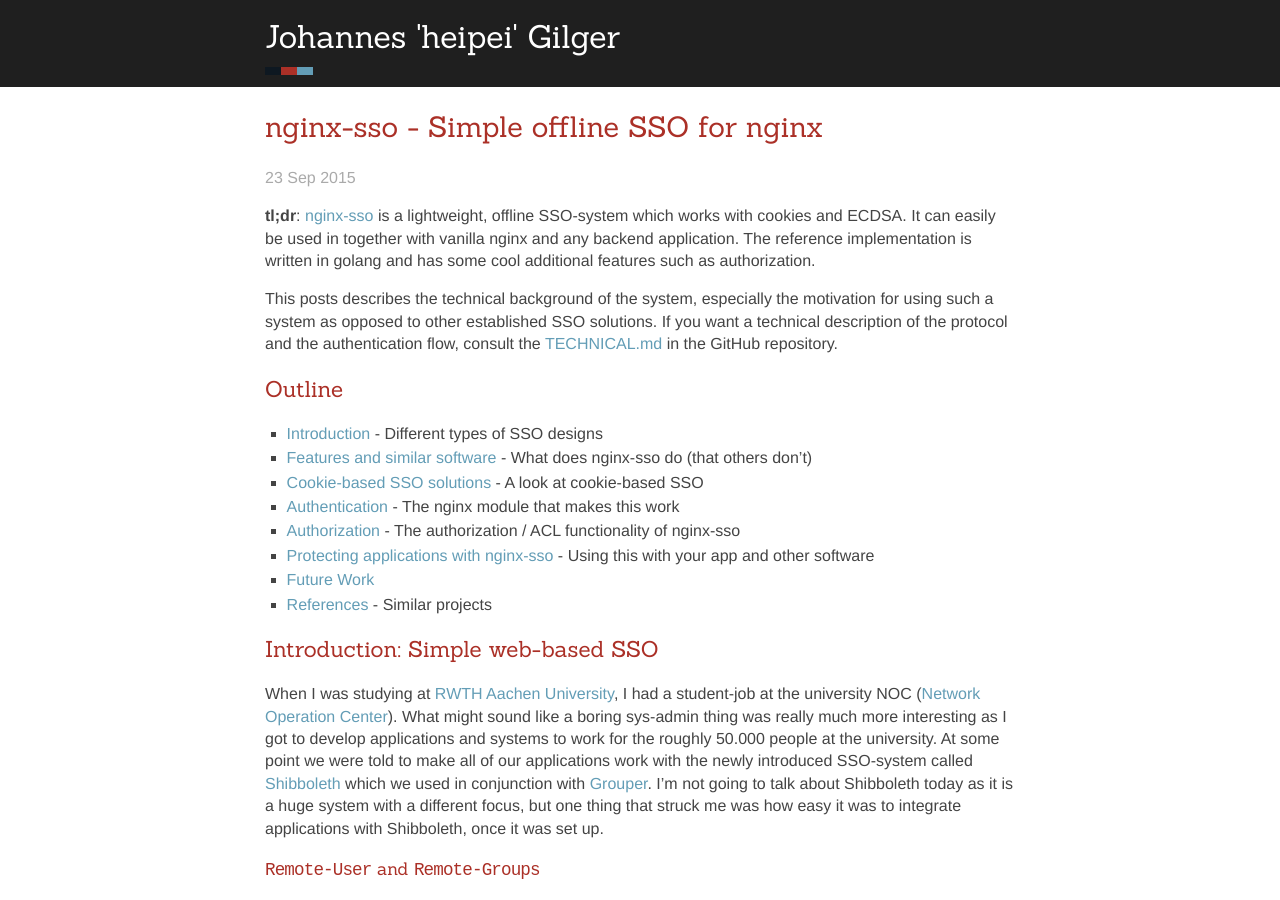
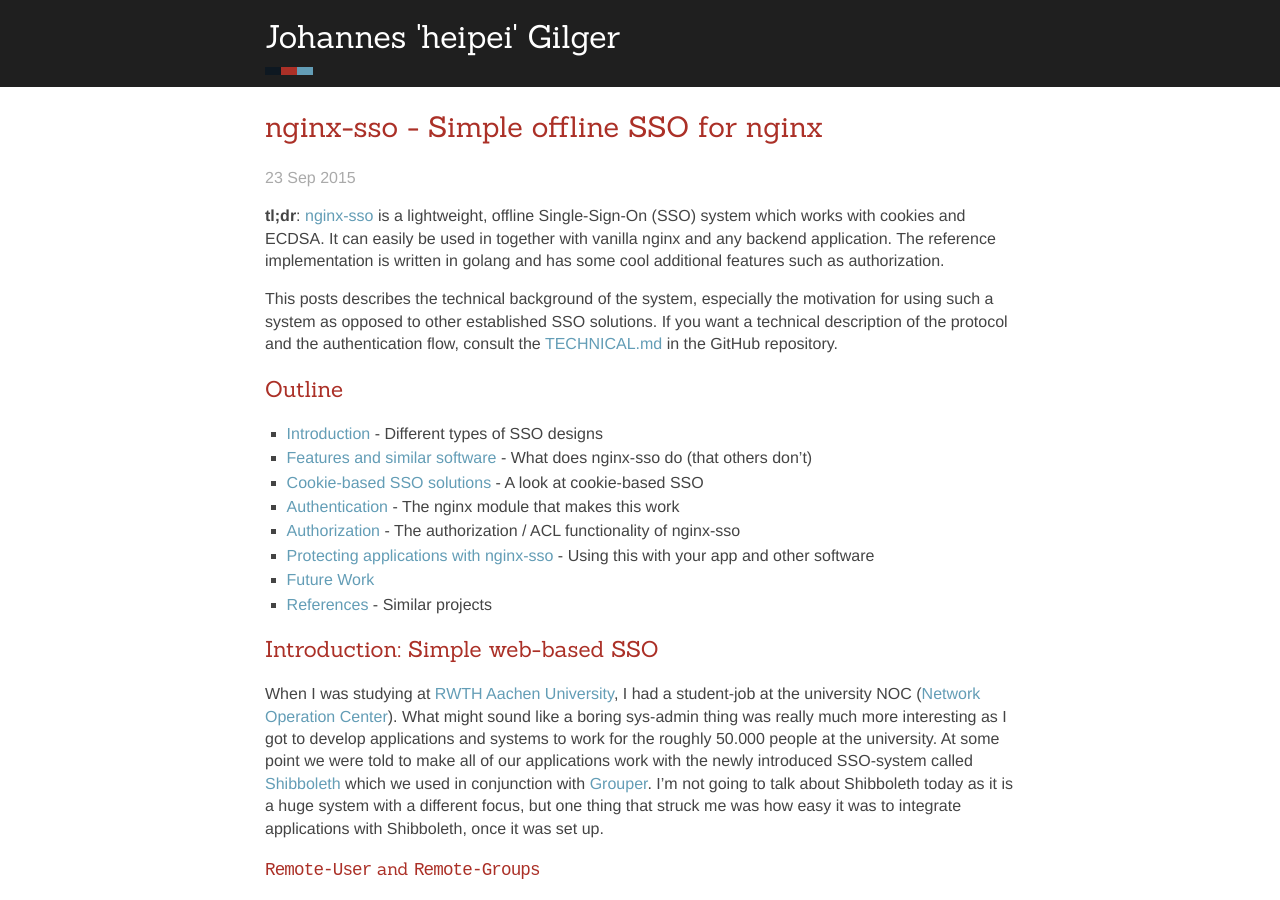
Before and after one commit to heipei/heipei.github.io, a Jekyll site: the page built from _posts/2015-09-23-nginx-sso-Simple-offline-SSO-for-nginx.markdown, in a window 1280 px wide and 900 px high. Built offline with Jekyll 4.4.1, drawn with Linux system fonts in a browser that asks for light colours; comment, search, counter and statistics services are not loaded.

Commit message:
Mention that SSO = Single Sign On

```diff
--- a/_posts/2015-09-23-nginx-sso-Simple-offline-SSO-for-nginx.markdown
+++ b/_posts/2015-09-23-nginx-sso-Simple-offline-SSO-for-nginx.markdown
@@ -4,10 +4,10 @@
 ---
 
 **tl;dr**: [nginx-sso](https://github.com/heipei/nginx-sso) is a lightweight,
-offline SSO-system which works with cookies and ECDSA. It can easily be used in
-together with vanilla nginx and any backend application. The reference
-implementation is written in golang and has some cool additional features such
-as authorization.
+offline Single-Sign-On (SSO) system which works with cookies and ECDSA. It can
+easily be used in together with vanilla nginx and any backend application. The
+reference implementation is written in golang and has some cool additional
+features such as authorization.
 
 This posts describes the technical background of the system, especially the
 motivation for using such a system as opposed to other established SSO
```
